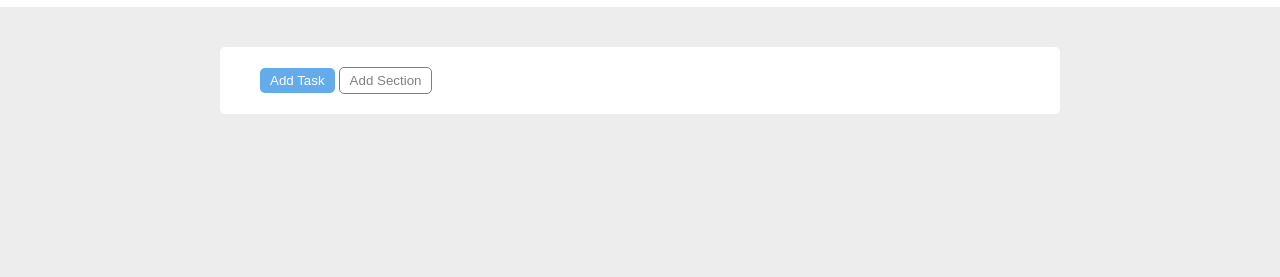
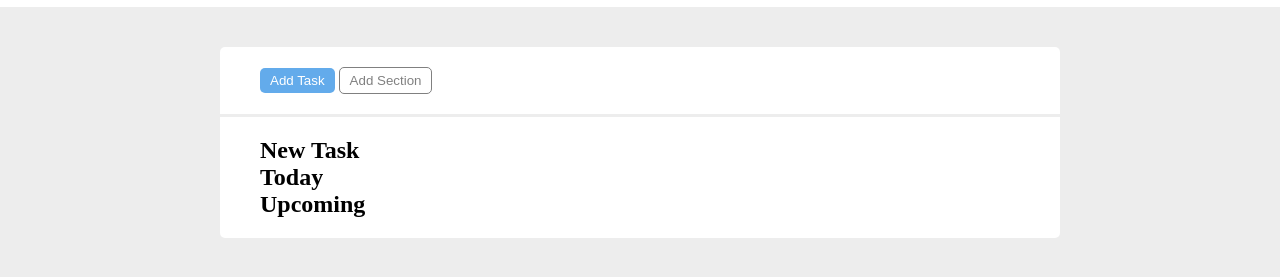
Before and after one commit to FloatIndex/html-css-toboolist, a plain HTML site: page index.html in a window 1280 px wide. Shown: the part 63-340 px from the top of the page. Drawn offline with Linux system fonts and the light colour scheme.

Commit message:
revisione scheletro

```diff
--- a/index.html
+++ b/index.html
@@ -19,30 +19,28 @@
     <div class="grey container">
         <main>
             <!-- inizio sezione bottoni -->
-            <section>
+            <section class="btn-section">
                 <!-- <input type="button" value="Add Task"> non permette di stilizzare il testo dentro al bottone -->
-                <button class="blue button" type="button"><span class="blue-btn-text">Add Task</span></button>
-                <button class="white button" type="button"><span class="white-btn-text">Add Section</span></button>
+                <button class="blue btn" type="button"><span class="blue-btn-text">Add Task</span></button>
+                <button class="white btn" type="button"><span class="white-btn-text">Add Section</span></button>
             </section>
             <!-- fine sezione bottoni -->
 
-            <!-- inizio sezione New Task -->
-            <section>
+            <!-- inizio sezione menu a tendina -->
+            <section class="menu-section">
+                <div>
+                    <h1 class="section-title">New Task</h1>
+                </div>
 
+                <div>
+                    <h1 class="section-title">Today</h1>
+                </div>
+
+                <div>
+                    <h1 class="section-title">Upcoming</h1>
+                </div>
             </section>
-            <!-- fine sezione New Task -->
-
-            <!-- inizio sezione Today -->
-            <section>
-
-            </section>
-            <!-- fine sezione Today -->
-
-            <!-- inizio sezione Upcoming -->
-            <section>
-
-            </section>
-            <!-- fine sezione Upcoming -->
+            <!-- fine sezione menu a tendina-->
         </main>
     </div>
 </body>
--- a/style.css
+++ b/style.css
@@ -23,25 +23,33 @@
 }
 
 main{
+    border-radius: 5px;
+    overflow: hidden;
     width: 70%;
     margin: auto;
+}
+
+.btn-section, .menu-section{
     background-color: #fff;
     padding: 20px 40px;
-    border-radius: 5px;
 }
 
-.button{
+.btn-section{
+    margin-bottom: 3px;
+}
+
+.btn{
     padding: 5px 10px;
     border-radius: 5px;
     cursor: pointer;
     border: none;
 }
 
-.button.blue{
+.btn.blue{
     background-color: rgb(99, 171,235);
 }
 
-.button.white{
+.btn.white{
     background-color: #fff;
     border: 1px solid grey;
 }
```
